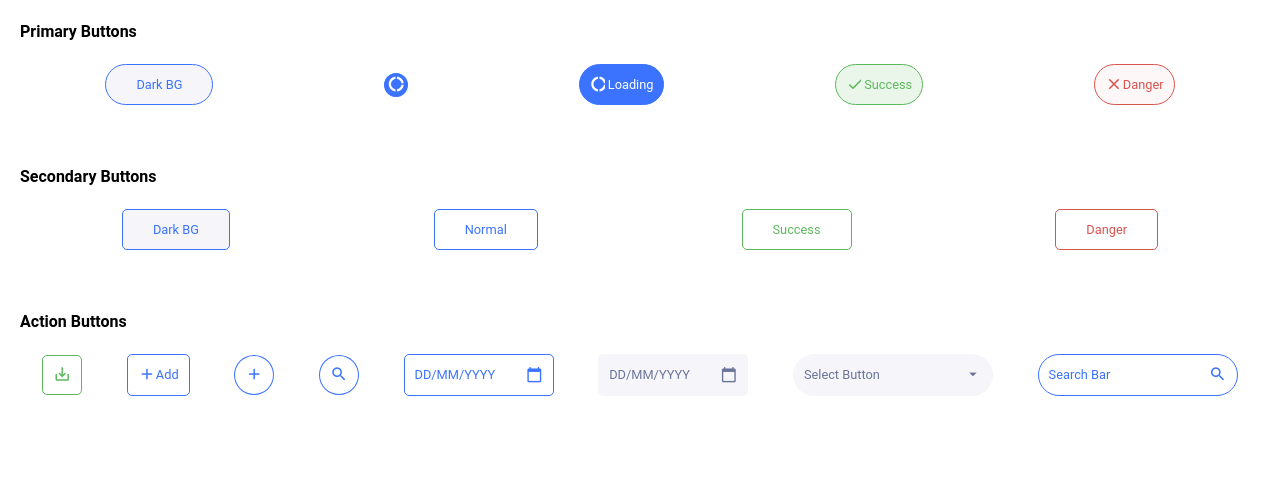
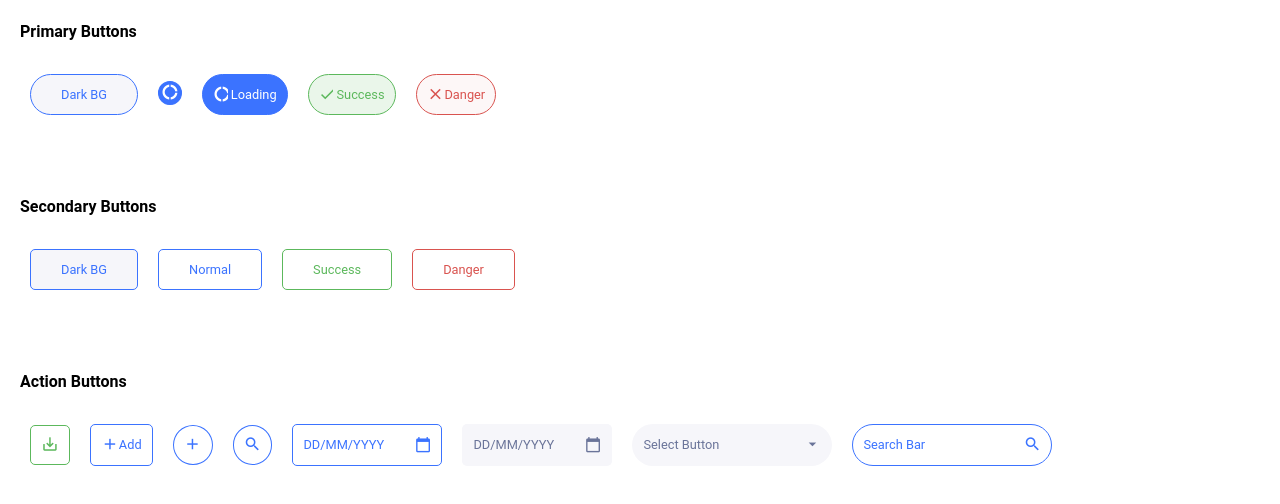
Before and after one commit to longyarnz/shared-ui, a React app: page / in a window 1280 px wide. Built offline with nearby package versions, Linux system fonts and the light colour scheme; some packages are replaced by stand-ins of ours.

Commit message:
Add container padding to buttons

```diff
--- a/src/components/App/app.scss
+++ b/src/components/App/app.scss
@@ -6,7 +6,7 @@ section.app {
     padding: 20px;
     text-align: center;
     display: flex;
-    justify-content: space-around;
+    justify-content: flex-start;
     align-items: center;
     flex-wrap: wrap;
     margin-bottom: 20px;
@@ -18,5 +18,11 @@ section.app {
       text-align: left;
       font-weight: bold;
     }
+
+    & > span {
+      padding: 10px;
+      display: inline-block;
+      margin-bottom: 10px;
+    }
   }
 }
--- a/src/components/App/index.js
+++ b/src/components/App/index.js
@@ -10,47 +10,66 @@ export default function App() {
             <div>
                 <h3>Primary Buttons</h3>
 
+                <span>
                     <PrimaryButton text="Dark BG" />
-
+                </span>
+                <span>
                     <RoundIconButton />
-
+                </span>
+                <span>
                     <TextIconButton icon="donut_large" text="Loading" />
-
+                </span>
+                <span>
                     <SuccessButton onClick={() => console.log('SUCCESS')} />
-
-                <DangerButton onClick={() => console.log('DANGER')} />
+                </span>
+                <span>
+                    <DangerButton onClick={() => console.log('DANGER')} /></span>
             </div>
 
             <div>
                 <h3>Secondary Buttons</h3>
 
+                <span>
                     <SecondaryButton text="Dark BG" />
-
+                </span>
+                <span>
                     <NormalSecondaryButton text="Normal" />
-
+                </span>
+                <span>
                     <SuccessSecondaryButton text="Success" />
-
+                </span>
+                <span>
                     <DangerSecondaryButton text="Danger" />
+                </span>
             </div>
 
             <div>
                 <h3>Action Buttons</h3>
 
+                <span>
                     <DownloadButton />
-
+                </span>
+                <span>
                     <RectAddButton />
-
+                </span>
+                <span>
                     <RoundAddButton />
-
+                </span>
+                <span>
                     <SearchButton />
-
+                </span>
+                <span>
                     <StartDateButton />
-
+                </span>
+                <span>
                     <EndDateButton />
-
+                </span>
+                <span>
                     <SelectButton text="Select Button" />
-
+                </span>
+                <span>
                     <LongSearchButton text="Search Bar" />
+                </span>
             </div>
         </section>
     )
```
Also changed, not shown: src/components/App/app.css. Lines whose indentation alone changed are shown as unchanged.
